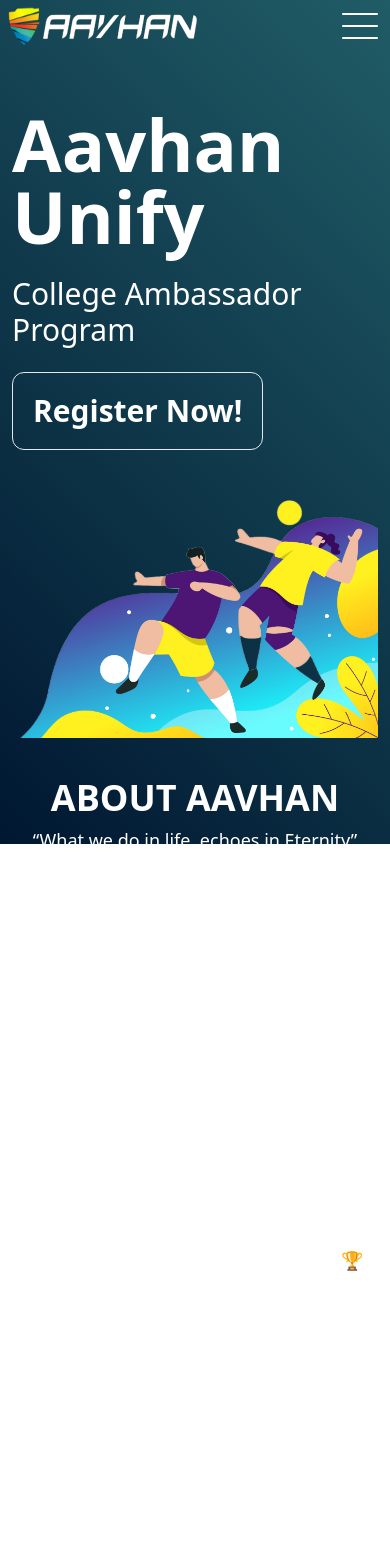
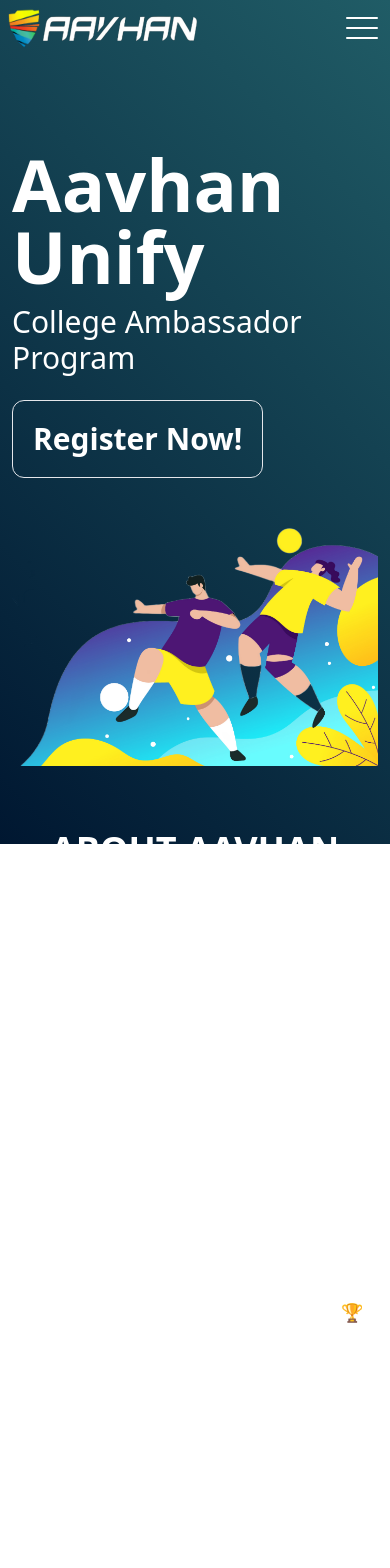
Before and after one commit to shubham282raj/aavhan, a React (Vite) app in the folder frontend/: page / in a window 390 px wide. Shown: the top 1568 px of the page. Built offline with nearby package versions, Linux system fonts and the light colour scheme; no server answers.

Commit message:
Home page colors changed

```diff
--- a/frontend/src/components/AboutSection.jsx
+++ b/frontend/src/components/AboutSection.jsx
@@ -37,7 +37,7 @@
 
   return (
     <div>
-      <div className="m-auto flex flex-col gap-5">
+      <div className="m-auto flex flex-col gap-10">
         {sections.map((section) => (
           <div>
             <div className="text-white text-4xl font-bold text-center pb-2">
--- a/frontend/src/components/Faqs.jsx
+++ b/frontend/src/components/Faqs.jsx
@@ -4,19 +4,19 @@
   const [open, setOpen] = useState(false);
   return (
     <div
-      className="bg-white rounded-lg px-8 py-5 select-none cursor-pointer"
+      className="bg-white bg-opacity-20 rounded-lg px-5 sm:px-8 py-5 select-none cursor-pointer text-white"
       onClick={() => setOpen((val) => !val)}
     >
-      <div className="text-slate-800 text-base font-bold flex flex-row justify-between">
+      <div className="text-base font-bold flex flex-row justify-between relative">
         <span>{faq.question}</span>
         <span
-          className="transition-all"
+          className="transition-all absolute right-0"
           style={{ transform: open ? "rotate(0deg)" : "rotate(180deg)" }}
         >
           ^
         </span>
       </div>
-      {open && <div className="text-black">{faq.answer}</div>}
+      {open && <div className="mt-2">{faq.answer}</div>}
     </div>
   );
 }
--- a/frontend/src/components/Incentives.jsx
+++ b/frontend/src/components/Incentives.jsx
@@ -26,11 +26,9 @@
       </div>
       <div className="text-white text-center flex flex-col sm:flex-row sm:flex-wrap sm:justify-center gap-3">
         {incentives.map((incentive) => (
-          <div className="bg-white rounded-lg px-8 py-5 sm:w-[46%]">
-            <div className="text-slate-800 text-xl font-bold">
-              {incentive[0]}
-            </div>
-            <div className="text-black">{incentive[1]}</div>
+          <div className="bg-white bg-opacity-20 rounded-lg px-8 py-5 sm:w-[46%]">
+            <div className="text-xl font-bold">{incentive[0]}</div>
+            <div className="">{incentive[1]}</div>
           </div>
         ))}
       </div>
--- a/frontend/src/components/Navbar.jsx
+++ b/frontend/src/components/Navbar.jsx
@@ -45,7 +45,7 @@
               </Link>
             </span>
             <div
-              className="sm:hidden text-3xl cursor-pointer h-7 flex flex-col justify-center items-center w-9 relative"
+              className="sm:hidden text-3xl cursor-pointer h-8 flex flex-col justify-center items-center w-8 relative "
               onClick={() => setToggleMenu(!toggleMenu)}
             >
               <div
@@ -53,7 +53,7 @@
                 style={{
                   transform: toggleMenu
                     ? "rotate(-45deg)"
-                    : "translate(0, -12px)",
+                    : "translate(0, -10px)",
                   transition: "all 0.3s ease",
                 }}
               ></div>
@@ -69,7 +69,7 @@
                 style={{
                   transform: toggleMenu
                     ? "rotate(45deg)"
-                    : "translate(0, 12px)",
+                    : "translate(0, 10px)",
                   transition: "all 0.3s ease",
                 }}
               ></div>
--- a/frontend/src/pages/Home.jsx
+++ b/frontend/src/pages/Home.jsx
@@ -7,10 +7,14 @@
 export default function Home() {
   return (
     <div>
-      <div className="relative w-full flex flex-col pt-12 gap-10 sm:gap-0 lg:flex-row select-none">
+      <div className="relative w-full flex flex-col pt-12 gap-10 sm:gap-0 lg:flex-row select-none my-10 mb-16">
         <div className="flex flex-col gap-6 sm:gap-10 lg:justify-center md:pl-8">
-          <div className="text-7xl text-white font-bold">Aavhan Unify</div>
-          <div className="text-3xl text-white">College Ambassador Program</div>
+          <div>
+            <div className="text-7xl text-white font-bold">Aavhan Unify</div>
+            <div className="text-3xl text-white mt-3">
+              College Ambassador Program
+            </div>
+          </div>
           <Link
             to={"/register"}
             className="text-3xl font-semibold text-center w-fit px-5 py-5 rounded-xl text-white border hover:bg-white hover:text-slate-800  transition-all"
@@ -24,7 +28,7 @@
           className="w-fit h-fit ml-auto lg:mt-auto"
         ></img>
       </div>
-      <div className="flex flex-col gap-5 sm:gap-10 my-10 cursor-default select-none sm:px-10 max-w-screen-lg m-auto">
+      <div className="flex flex-col gap-10 my-10 cursor-default select-none sm:px-10 max-w-screen-lg m-auto">
         <AboutSection />
         <Incentives />
         <Faqs />
```
